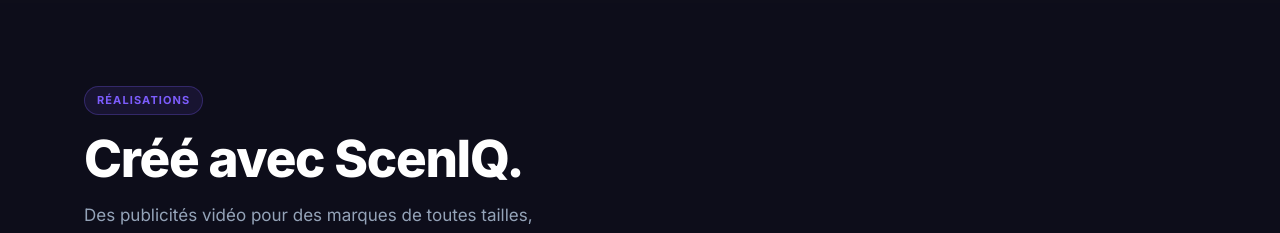
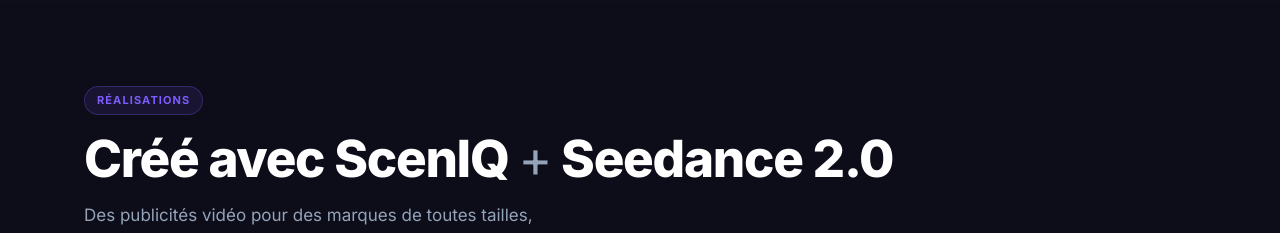
Before and after one commit to sceniqstudio/sceniq, a Next.js app: page / in a window 1280 px wide. Shown: the part 5220-5453 px from the top of the page. Built offline with nearby package versions, Linux system fonts and the light colour scheme; no server answers.

Commit message:
copy: Créé avec ScenIQ + Seedance 2.0

```diff
--- a/app/page.tsx
+++ b/app/page.tsx
@@ -822,7 +822,7 @@ export default function HomePage() {
         <div className="lv2-si">
           <div className="rv" style={{ marginBottom: 40 }}>
             <div className="lv2-label">Réalisations</div>
-            <h2>Créé avec ScenIQ.</h2>
+            <h2>Créé avec ScenIQ <span style={{ color: 'var(--g4)', fontWeight: 400 }}>+</span> Seedance 2.0</h2>
             <p style={{ color: 'var(--g4)', fontSize: 17, marginTop: 10, maxWidth: 460 }}>
               Des publicités vidéo pour des marques de toutes tailles, dans tous les secteurs.
             </p>
```
